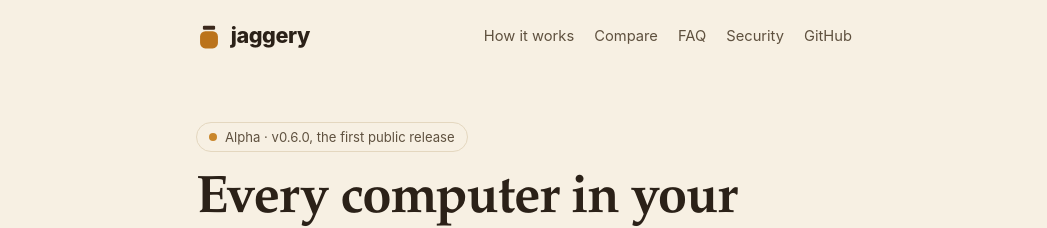
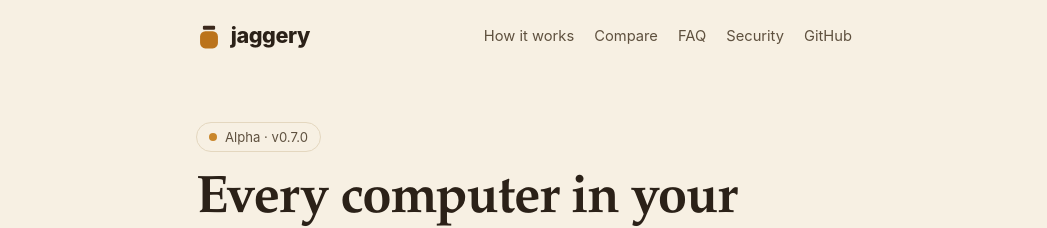
Before and after one commit to jaggery-dev/jaggery.dev, a plain HTML site: page index.html in a window 1280 px wide. Shown: the top 228 px of the page, without its empty margins (116-1163 px from the left). Drawn offline with Linux system fonts and the light colour scheme.

Commit message:
v0.7.0: version label; /install from prod 759b805 with the rotated keys
Co-Authored-By: Claude Opus 5.5 <noreply@anthropic.com>

```diff
--- a/index.html
+++ b/index.html
@@ -53,7 +53,7 @@
 <main id="main">
 
 <div class="hero">
-  <a class="status" href="https://github.com/jaggery-dev/jaggery/releases/latest">Alpha · v0.6.0, the first public release</a>
+  <a class="status" href="https://github.com/jaggery-dev/jaggery/releases/latest">Alpha · v0.7.0</a>
   <h1>Every computer in your home, working as one.</h1>
   <p class="lede">Jaggery is a small, open-source program you run on each computer in your house. They find each other, show up on one page, and share their AI models through one address. No account. Nothing to configure.</p>
   <div class="install" id="install">
```
Also changed, not shown: 1 other file.
